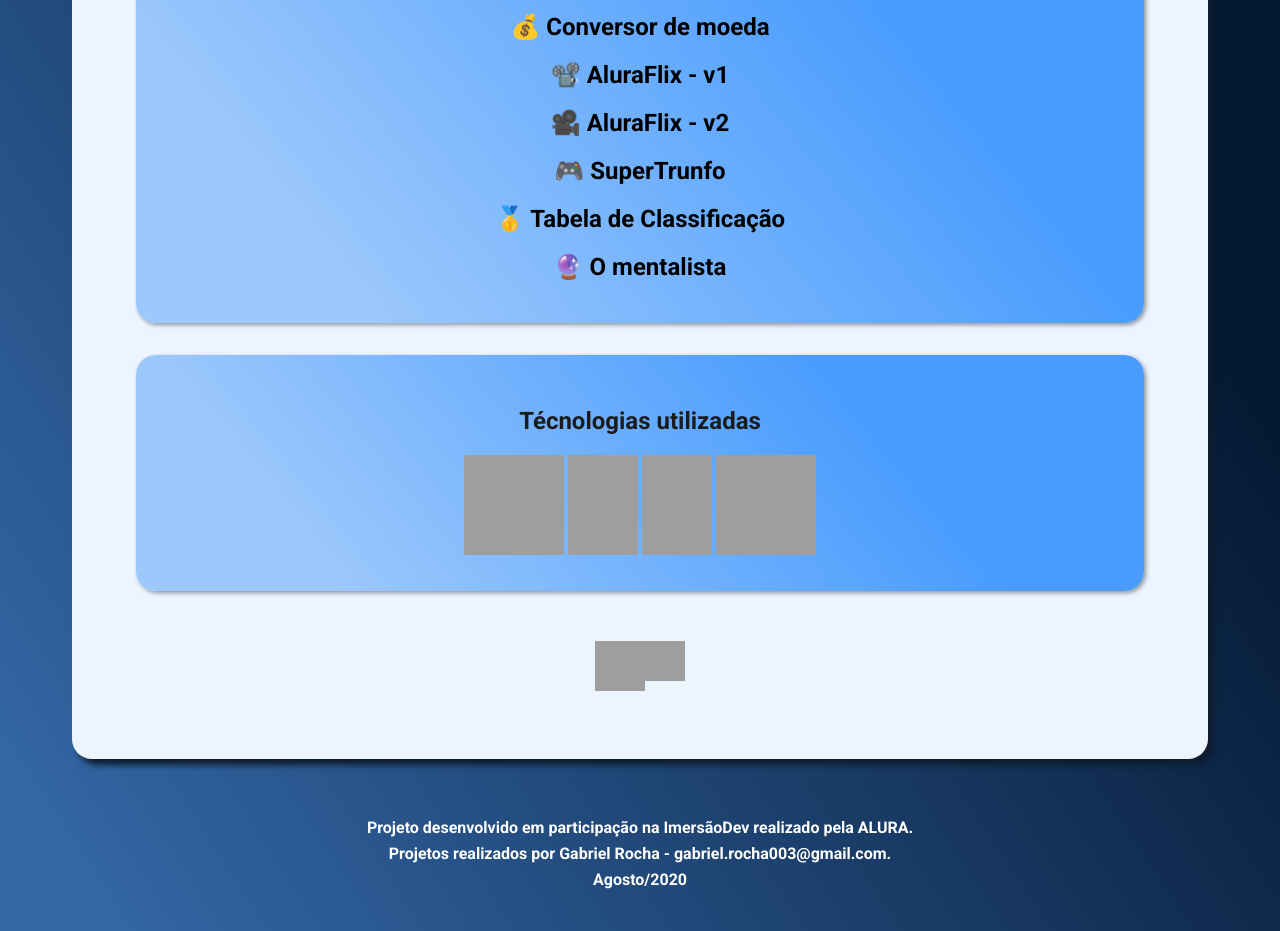
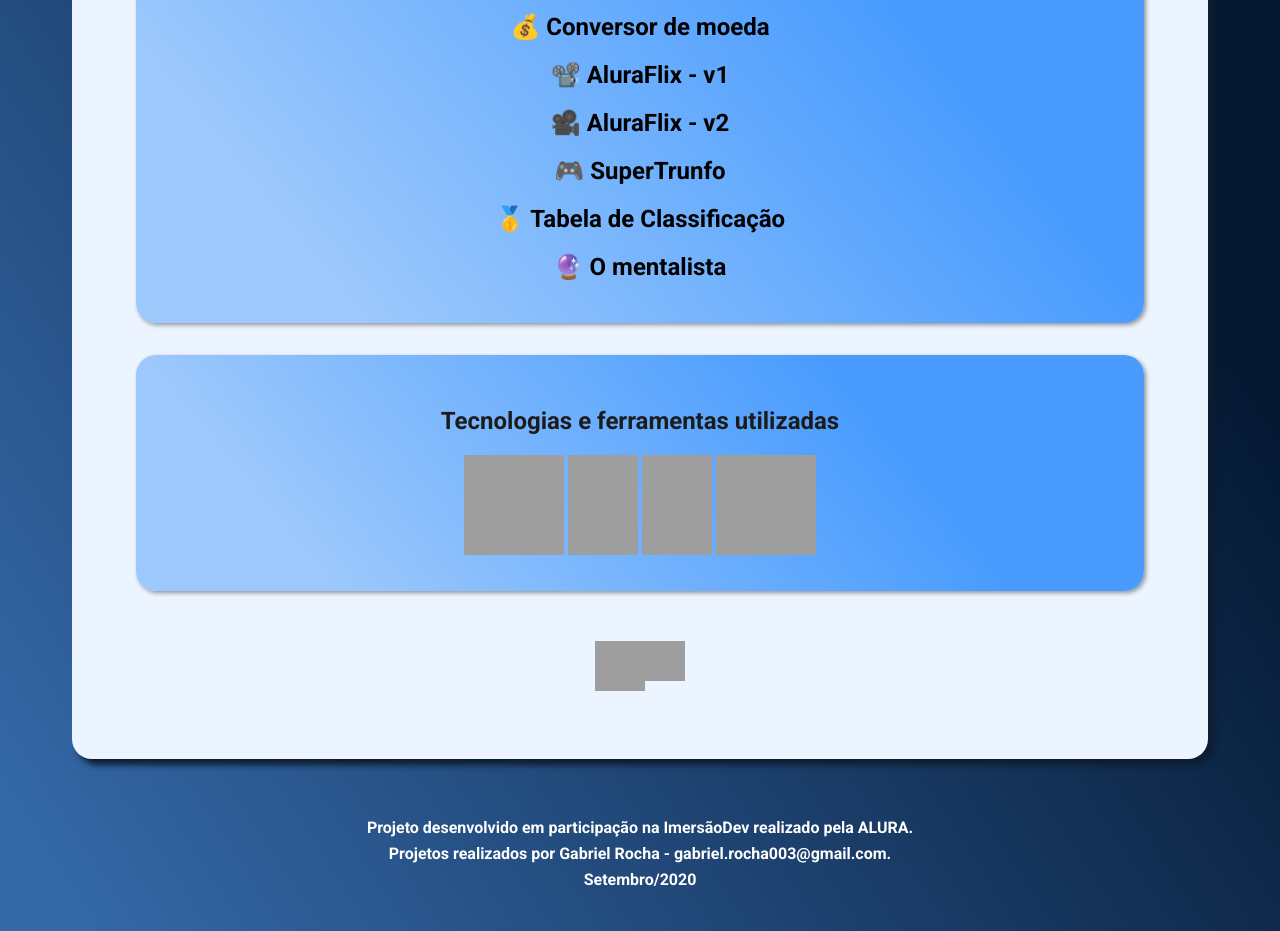
Before and after one commit to gabs-rocha97/certificard, a plain HTML site: page index.html in a window 1280 px wide. Shown: the part 515-1446 px from the top of the page. Drawn offline with Linux system fonts and the light colour scheme; grey boxes are pictures that could not be loaded.

Commit message:
Alteração no texto - ortografia

```diff
--- a/index.html
+++ b/index.html
@@ -37,7 +37,7 @@
       <li class="projetos-item"><a href="https://codepen.io/gabs-rocha97/full/vYjNwQv">🔮 O mentalista</a></li>
     </main>
     <div class="tecnologias">
-      <h2>Técnologias utilizadas</h2>
+      <h2>Tecnologias e ferramentas utilizadas</h2>
       <div>
         <img src="https://upload.wikimedia.org/wikipedia/commons/thumb/6/61/HTML5_logo_and_wordmark.svg/1200px-HTML5_logo_and_wordmark.svg.png" height="100" width="100">
         <img src="https://upload.wikimedia.org/wikipedia/commons/thumb/d/d5/CSS3_logo_and_wordmark.svg/100px-CSS3_logo_and_wordmark.svg.png" height="100" width="70">
@@ -60,7 +60,7 @@
   <footer class="rodape">
     <p>Projeto desenvolvido em participação na ImersãoDev realizado pela ALURA.</p>
     <p>Projetos realizados por Gabriel Rocha - gabriel.rocha003@gmail.com.</p>
-    <p>Agosto/2020</p>
+    <p>Setembro/2020</p>
   </footer>
 </body>
 <!-- partial -->
```
